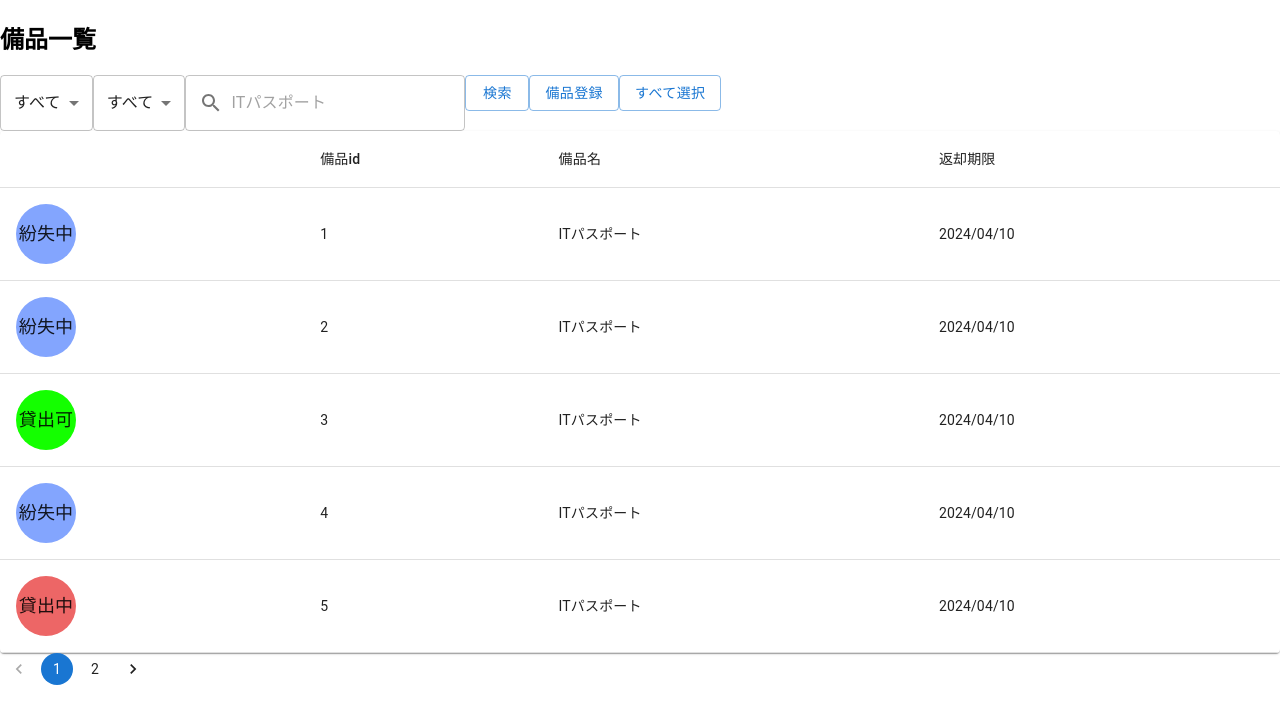
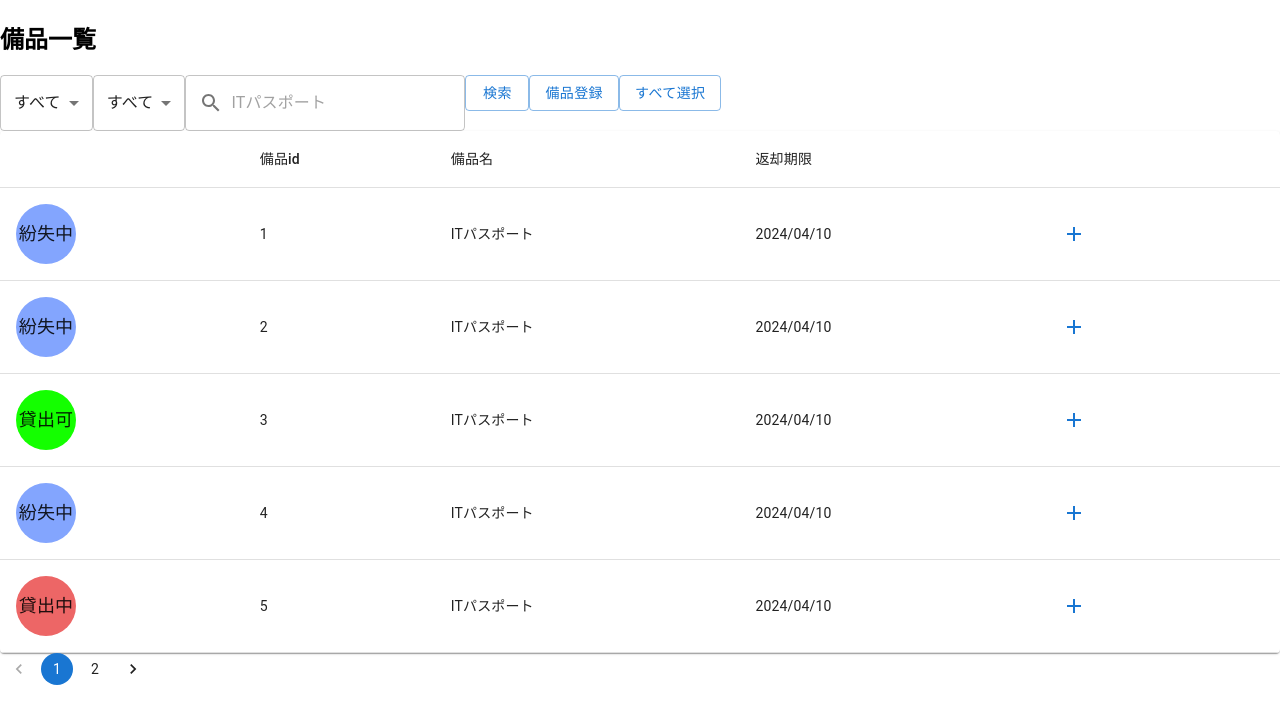
Before and after one commit to takumiTakahata/equipment_management_system, a React (Create React App) app in the folder app/: page /equipment_list in a window 1280 px wide. Shown: the top 724 px of the page. Built offline with nearby package versions, Linux system fonts and the light colour scheme.

Commit message:
プラスボタン追加

```diff
--- a/app/src/components/equipment_list.tsx
+++ b/app/src/components/equipment_list.tsx
@@ -13,6 +13,7 @@ import Paper from "@mui/material/Paper";
 import Pagination from "@mui/material/Pagination";
 import { useState } from "react";
 import "./equipment_list.css";
+import AddIcon from "@mui/icons-material/Add";
 
 function createEquipmentList(
   id: number, //備品ID
@@ -123,6 +124,7 @@ function EquipmentList() {
               <TableCell>備品id</TableCell>
               <TableCell>備品名</TableCell>
               <TableCell>返却期限</TableCell>
+              <TableCell></TableCell>
             </TableRow>
           </TableHead>
           <TableBody>
@@ -140,6 +142,11 @@ function EquipmentList() {
                 <TableCell>{item.id}</TableCell>
                 <TableCell>{item.name}</TableCell>
                 <TableCell>{item.deadline}</TableCell>
+                <TableCell>
+                  <Button>
+                    <AddIcon />
+                  </Button>
+                </TableCell>
               </TableRow>
             ))}
           </TableBody>
```
